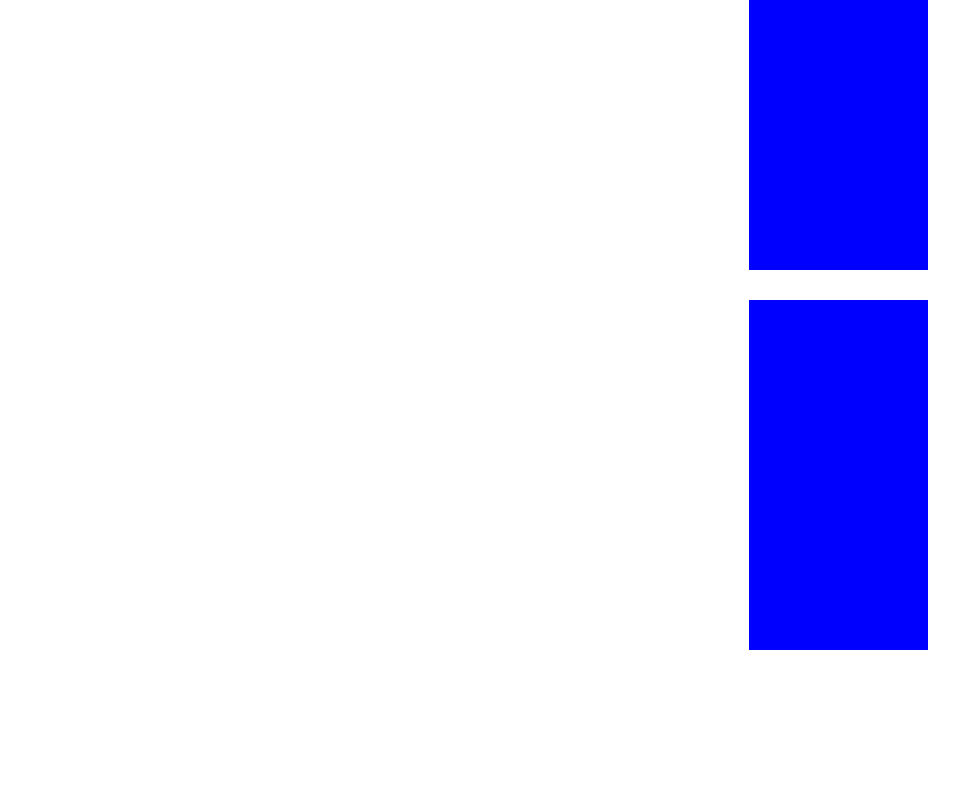
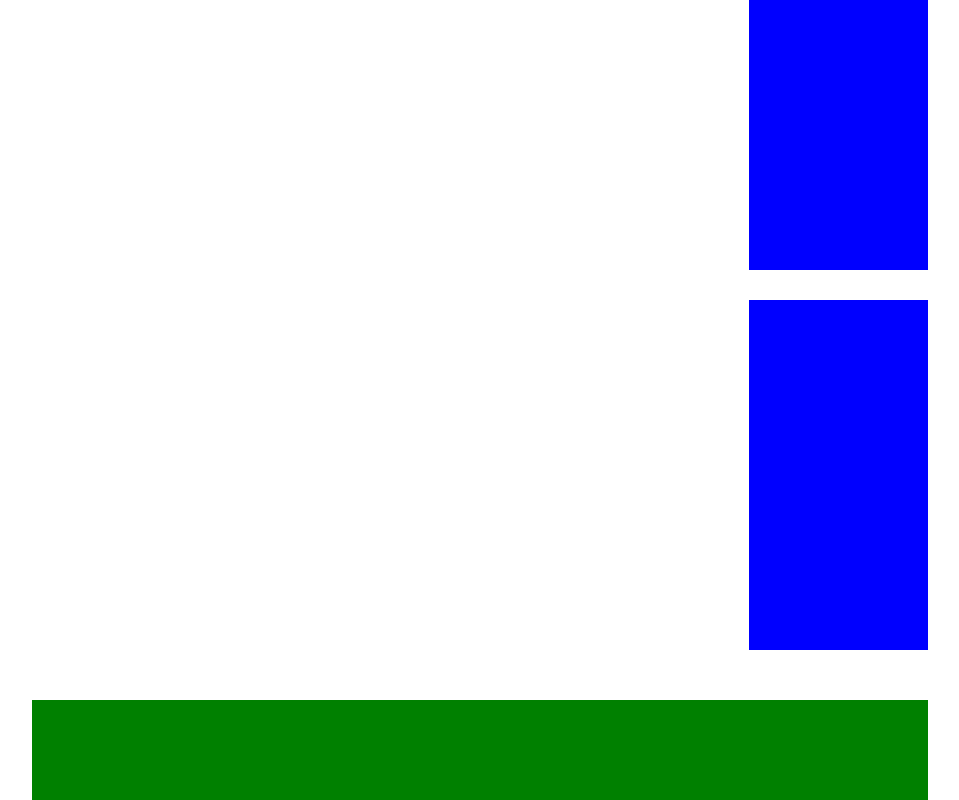
Before and after one commit to Simonecardinale/htmlcss-struttura-wp, a plain HTML site: page index.html in a window 1280 px wide. Shown: the part 830-1630 px from the top of the page, without its empty margins (160-1119 px from the left). Before the commit the page ends 1530 px from the top, so only its background shows below. Drawn offline with Linux system fonts and the light colour scheme.

Commit message:
Work complete

```diff
--- a/css/style.css
+++ b/css/style.css
@@ -3,6 +3,8 @@
   padding: 0;
   box-sizing: border-box;
 }
+
+/* header */
 
 header{
   width: 70vw;
@@ -12,6 +14,9 @@ header{
   border: 5px solid black;
 }
 
+/* /header */
+
+/* barra menu */
 nav {
   width: 70vw;
   height: 50px;
@@ -19,10 +24,22 @@ nav {
   margin: 0 auto;
 }
 
+/* /barra menu */
+
+/* corpo principale */
+
 main {
   width: 70vw;
   margin: 20px auto;
 }
+
+main::after {
+  content:"";
+  display: table;
+  clear: both;
+}
+
+/* box sinistro */
 
 .left-box{
   height: 100%;
@@ -46,6 +63,9 @@ main {
   margin: 0 5%;
 }
 
+/* /box sinistro */
+
+/* box destro */
 .right-box{
   height: 100%;
   width: 20%;
@@ -59,12 +79,14 @@ main {
   margin-bottom: 30px;
 }
 
+/* /box destro */
+/* /corpo principale */
 
-
-
-
-main::after {
-  content:"";
-  display: table;
-  clear: both;
+/* footer */
+footer {
+  width: 70vw;
+  height: 100px;
+  background-color: green;
+  margin: auto;
 }
+/* /footer */
--- a/index.html
+++ b/index.html
@@ -20,6 +20,7 @@
 
     <!-- corpo principale -->
     <main>
+    <!-- box sinistro -->
       <div class="left-box">
 
         <aside class="left column">
@@ -29,6 +30,9 @@
 
         </div>
       </div>
+    <!-- /box sinistro -->
+
+    <!-- box destro -->
       <div class="right-box">
 
         <aside class="right column">
@@ -41,9 +45,12 @@
 
         </aside>
       </div>
-
+    <!-- /box destro -->
     </main>
     <!-- /corpo principale -->
 
+    <!-- footer -->
+    <footer></footer>
+    <!-- /footer -->
   </body>
 </html>
```
